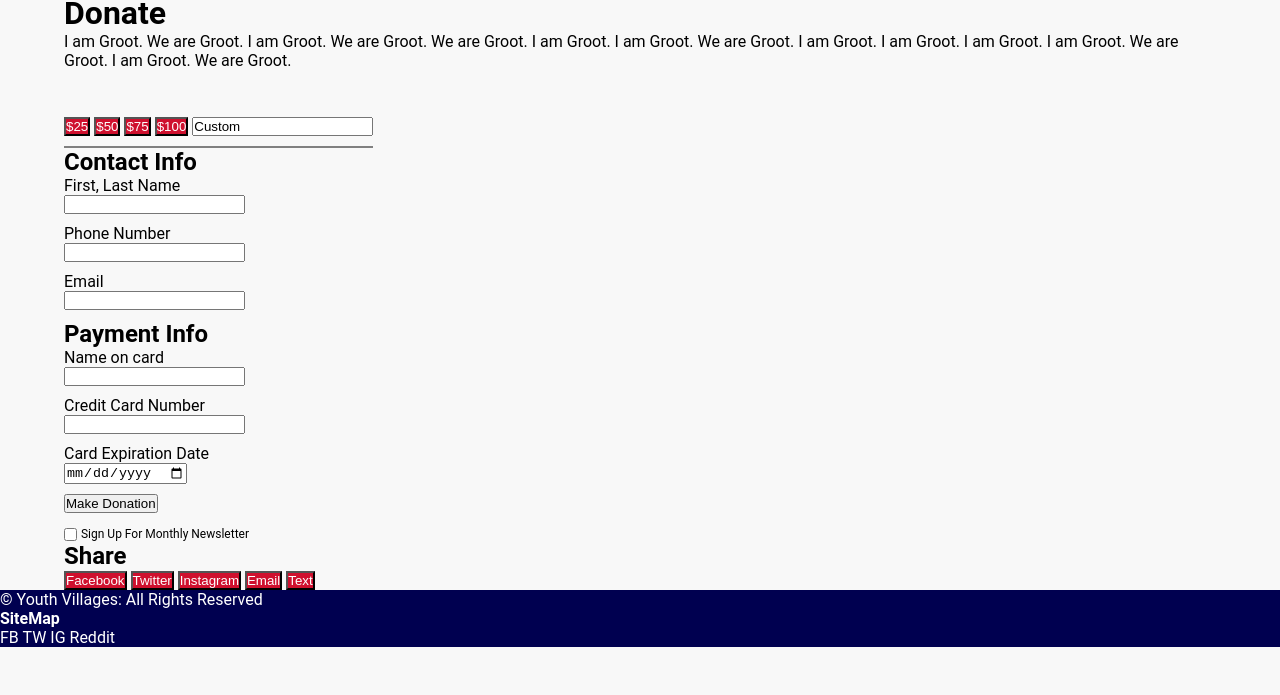
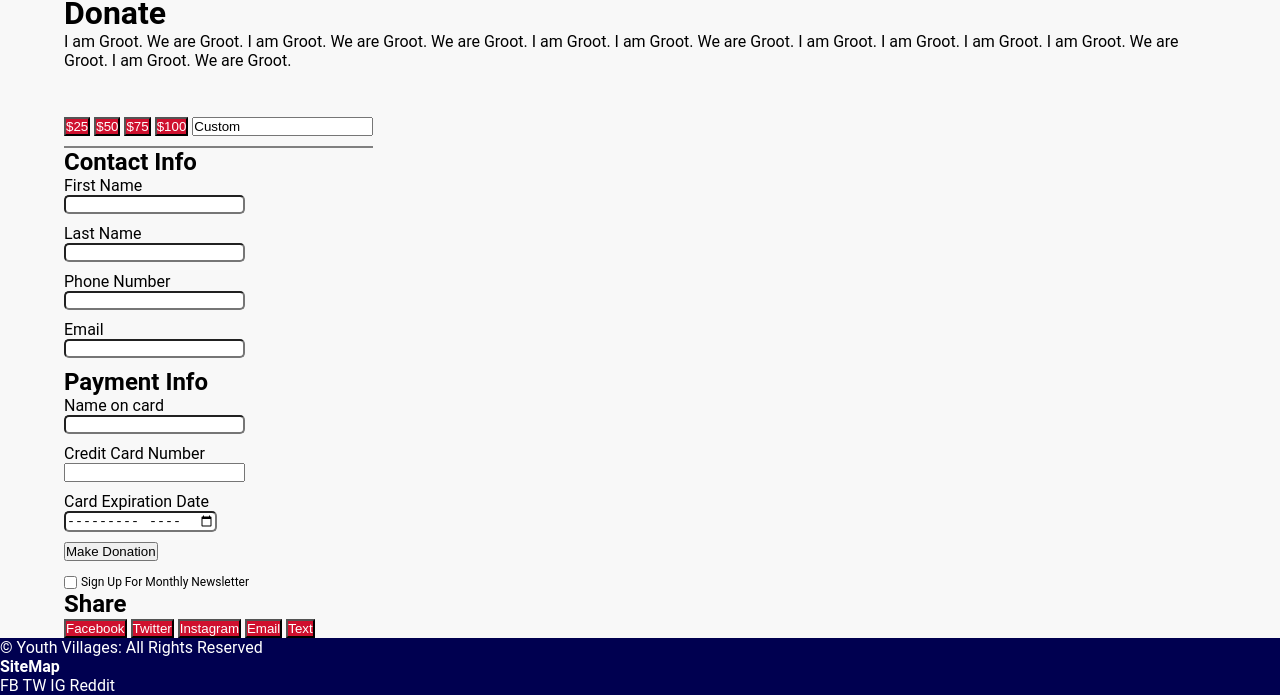
Before and after one commit to Youth-Villiages/devlearn, a plain HTML site: page newYV/DonorPage/index.html in a window 1280 px wide. Shown: the part 1039-1734 px from the top of the page. Before the commit the page ends 1686 px from the top, so only its background shows below. Drawn offline with Linux system fonts and the light colour scheme.

Commit message:
added css

```diff
--- a/newYV/DonorPage/index.html
+++ b/newYV/DonorPage/index.html
@@ -66,7 +66,10 @@
 
     <h2 class="contact-info">Contact Info</h2>
 
-    <label for="fname">First, Last Name</label>
+    <label for="fname">First Name</label>
+    <input type="text" id="fname" name="fname">
+
+    <label for="lname">Last Name</label>
     <input type="text" id="fname" name="fname">
 
     <label for="pnumber">Phone Number</label>
@@ -84,24 +87,23 @@
     <input type="number" name="cardNumber">
 
     <label for="expirationDate">Card Expiration Date</label>
-    <input type="date" id="expirationDate" name="expirationDate">
+    <input type="month" id="expirationDate" name="expirationDate">
 
     <input type="submit" value="Make Donation">
 
     <div class="newsletter">
       <input type="checkbox" name="Sign Up For Monthly Newsletter" id="newsletter">
-
       <label for="Sign Up For Monthly Newsletter" id="newsletter">Sign Up For Monthly Newsletter</label>
     </div>
 
 
     <div class="share">
       <h2>Share</h2>
-      <button>Facebook</button>
-      <button>Twitter</button>
-      <button>Instagram</button>
-      <button>Email</button>
-      <button>Text</button>
+      <button class="fb-btn">Facebook</button>
+      <button class="twitter-btn">Twitter</button>
+      <button class="ig-btn">Instagram</button>
+      <button class="email-btn">Email</button>
+      <button class="text-btn">Text</button>
     </div>
   </div>
   <div class="footer">
--- a/newYV/DonorPage/styles.css
+++ b/newYV/DonorPage/styles.css
@@ -338,3 +338,13 @@ input[type='checkbox'] {
 #donor-form {
   width: 100%;
 }
+
+#fname,
+#lname,
+#pnumber,
+#email,
+#nameOncard,
+#cardnumber,
+#expirationDate {
+  border-radius: 5px;
+}
```
